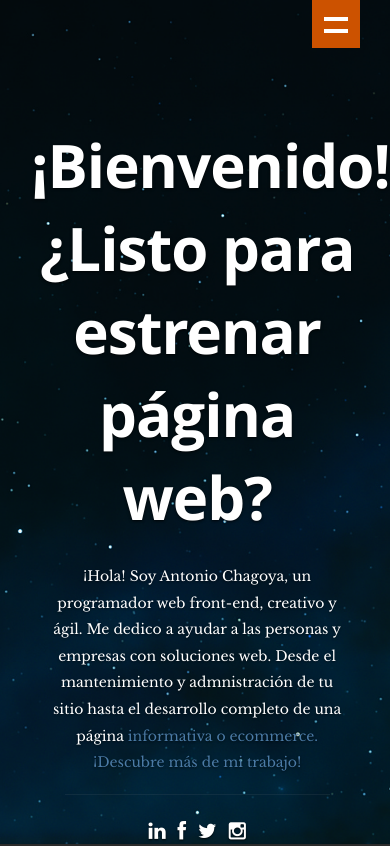
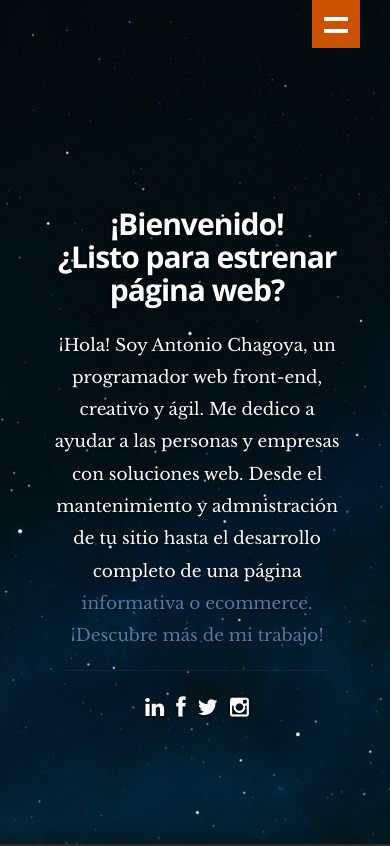
Before and after one commit to AntonioChagoya/portafolio, a React (Create React App) app: page / in a window 390 px wide. Shown: the top 846 px of the page. Built offline with nearby package versions, Linux system fonts and the light colour scheme.

Commit message:
Tamaños h1 header responsive

```diff
--- a/public/css/layout.css
+++ b/public/css/layout.css
@@ -31,7 +31,7 @@ body { background: #0f0f0f; }
 header {
    padding-top: 100px;
    position: relative;
-   height: 800px;
+   /* height: 800px; */
    min-height: 500px;
    width: 100%;
    background: #161415 url(../images/backgroundhead7.jpg) no-repeat top center;
--- a/public/css/media-queries.css
+++ b/public/css/media-queries.css
@@ -14,7 +14,7 @@
     /* header styles
    ------------------------------------------------------------------ */
    header .banner-text h1 {
-      font: 80px/1.1em 'opensans-bold', sans-serif;
+      font: 40px/1.1em 'opensans-bold', sans-serif!important;
       letter-spacing: -1px;
       margin: 0 auto 12px auto;
    }
@@ -29,11 +29,11 @@
    ------------------------------------------------------------------ */
    header .banner { padding-bottom: 12px; }
    header .banner-text h1 {
-      font: 78px/1.1em 'opensans-bold', sans-serif;
+      font: 40px/1.1em 'opensans-bold', sans-serif!important;
       letter-spacing: -1px;
    }
    header .banner-text h3 {
-      font: 17px/1.9em 'librebaskerville-regular', serif;
+      font: 17px/1.9em 'librebaskerville-regular', serif!important;
       width: 80%;
    }
    header .banner-text hr {
@@ -100,7 +100,7 @@
    /* mobile navigation
    -------------------------------------------------------------------- */
    #nav-wrap {
-      font: 12px 'opensans-bold', sans-serif;
+      font: 2px 'opensans-bold', sans-serif!important;
       background: transparent !important;
       letter-spacing: 1.5px;
       width: auto;
@@ -351,7 +351,7 @@
    -------------------------------------------------------------------- */
    header .banner { padding-top: 24px; }
    header .banner-text h1 {
-      font: 40px/1.1em 'opensans-bold', sans-serif;
+      font: 30px/1.1em 'opensans-bold', sans-serif!important;
       margin: 0 auto 24px auto;
    }
    header .banner-text h3 {
@@ -360,7 +360,7 @@
    }
 
    /* header social links */
-   header .social { font-size: 20px;}
+   header .social { font-size: 22px;}
    header .social li { margin: 0 6px; }
 
    /* footer
```
